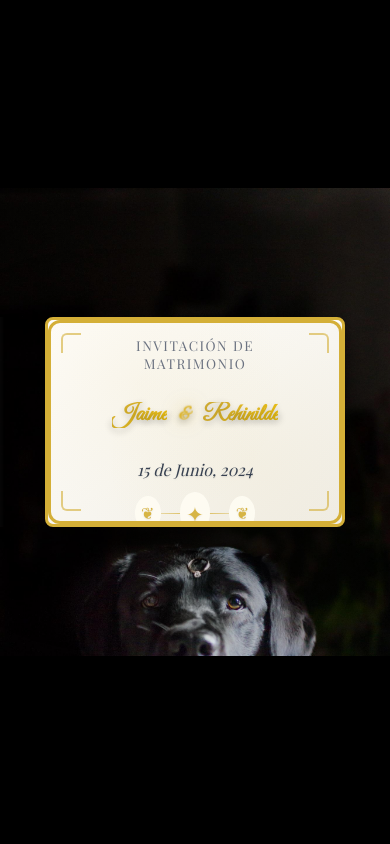
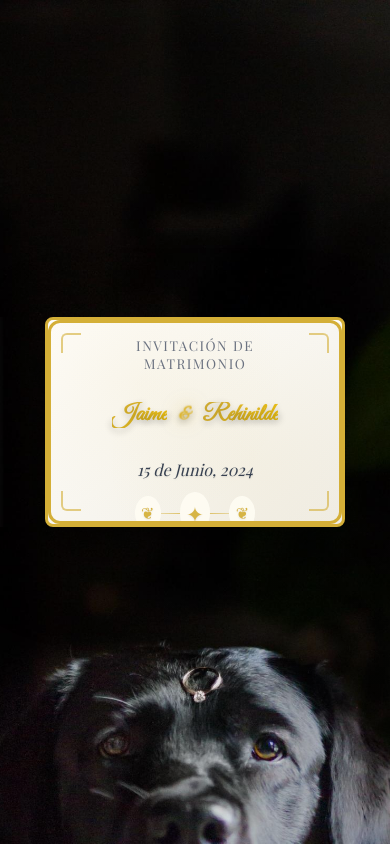
Before and after one commit to Yumar97/Invitacion_Boda_Jaime, a React (Vite) app: page / in a window 390 px wide. Built offline with nearby package versions, Linux system fonts and the light colour scheme; the HTML template or start-up script is replaced by a standard one; a web font is replaced by a local one.

Commit message:
Responsive global móvil: fondo con cover/center en <=768px para evitar estiramientos y bandas; mantiene attachment scroll

```diff
--- a/src/index.css
+++ b/src/index.css
@@ -788,6 +788,8 @@ body {
 
   .background-image {
     background-attachment: scroll;
+    background-size: cover;
+    background-position: center;
   }
 }
 
```
